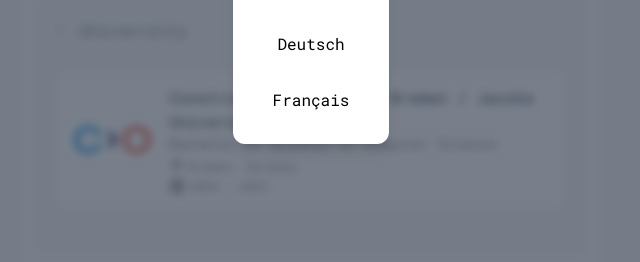
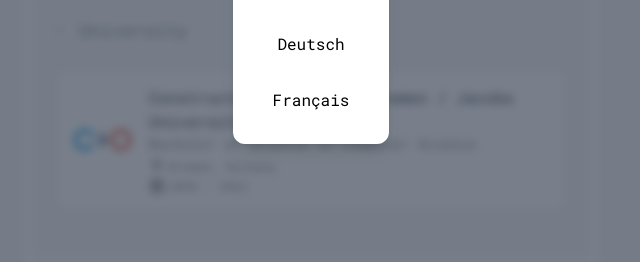
Before and after one commit to ilyasben26/portfolio-website-reactjs, a React (Vite) app: page /education in a window 1280 px wide. Shown: the part 356-618 px from the top of the page, without its empty margins (329-969 px from the left). Built offline with nearby package versions, Linux system fonts and the light colour scheme.

Commit message:
added loading effect for an image

```diff
--- a/src/components/Academics.tsx
+++ b/src/components/Academics.tsx
@@ -1,3 +1,4 @@
+import { useState } from 'react';
 import { IoLocationOutline } from "react-icons/io5";
 import { MdOutlineCalendarMonth } from "react-icons/md";
 import { useTranslation } from '../contexts/TranslationContext';
@@ -9,18 +10,34 @@ const Academics = () => {
     return (
         <div className='p-6 mt-2 bg-gray-100 dark:bg-[#323131] rounded-xl'>
             <div className="flex justify-between items-center">
-                <div className="flex items-center text-gray-600  dark:text-neutral-400">
+                <div className="flex items-center text-gray-600 dark:text-neutral-400">
                     <span className="w-2 h-2 bg-gray-300 dark:bg-neutral-500 rounded-full mr-4"></span>
                     <h1 className="text-lg">{translate('education.university.name')}</h1>
                 </div>
             </div>
             {academics.map(experience => (
-                <div key={experience.id} className='bg-white dark:bg-[#3c3a3a] dark:border-[#323131]  border-2 rounded-lg my-6 flex items-center p-4 shadow-sm'>
+                <AcademicItem key={experience.id} experience={experience} />
+            ))}
+        </div>
+    );
+};
+
+const AcademicItem = ({ experience }) => {
+    const [isLoading, setIsLoading] = useState(true);
+
+    return (
+        <div className='bg-white dark:bg-[#3c3a3a] dark:border-[#323131] border-2 rounded-lg my-6 flex items-center p-4 shadow-sm'>
+            <div className="relative w-20 h-20 mr-4">
+                {isLoading && (
+                    <div className="w-full h-full bg-gray-300 dark:bg-neutral-500 rounded-md animate-pulse"></div>
+                )}
                 <img
                     src={experience.imageUrl}
                     alt={experience.university}
-                        className="w-20 h-20 object-scale-down rounded-md mr-4"
+                    className={`w-20 h-20 object-scale-down rounded-md mr-4 ${isLoading ? 'hidden' : ''}`}
+                    onLoad={() => setIsLoading(false)}
                 />
+            </div>
             <div>
                 <h2 style={{ whiteSpace: "pre-wrap" }} className="text-l font-semibold text-gray-700 dark:text-white">{experience.university}</h2>
                 <p className="text-sm text-gray-600 dark:text-neutral-400">{experience.degree}</p>
@@ -33,10 +50,6 @@ const Academics = () => {
                     <p className="ml-1 text-xs text-gray-600 dark:text-neutral-400">{experience.duration}</p>
                 </div>
             </div>
-
-                </div>
-            ))}
-
         </div>
     );
 };
```
Lines whose indentation alone changed are shown as unchanged.
